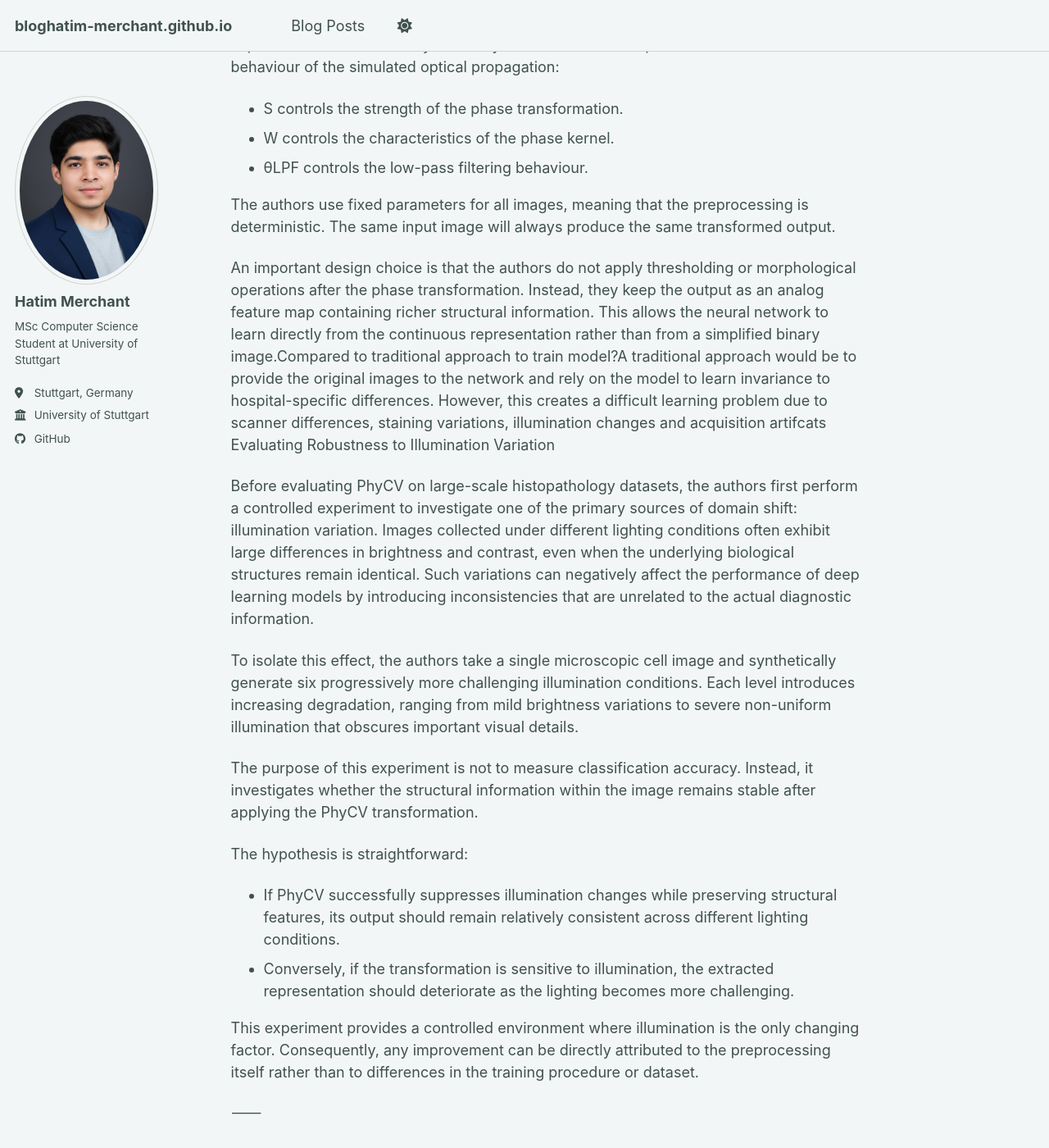
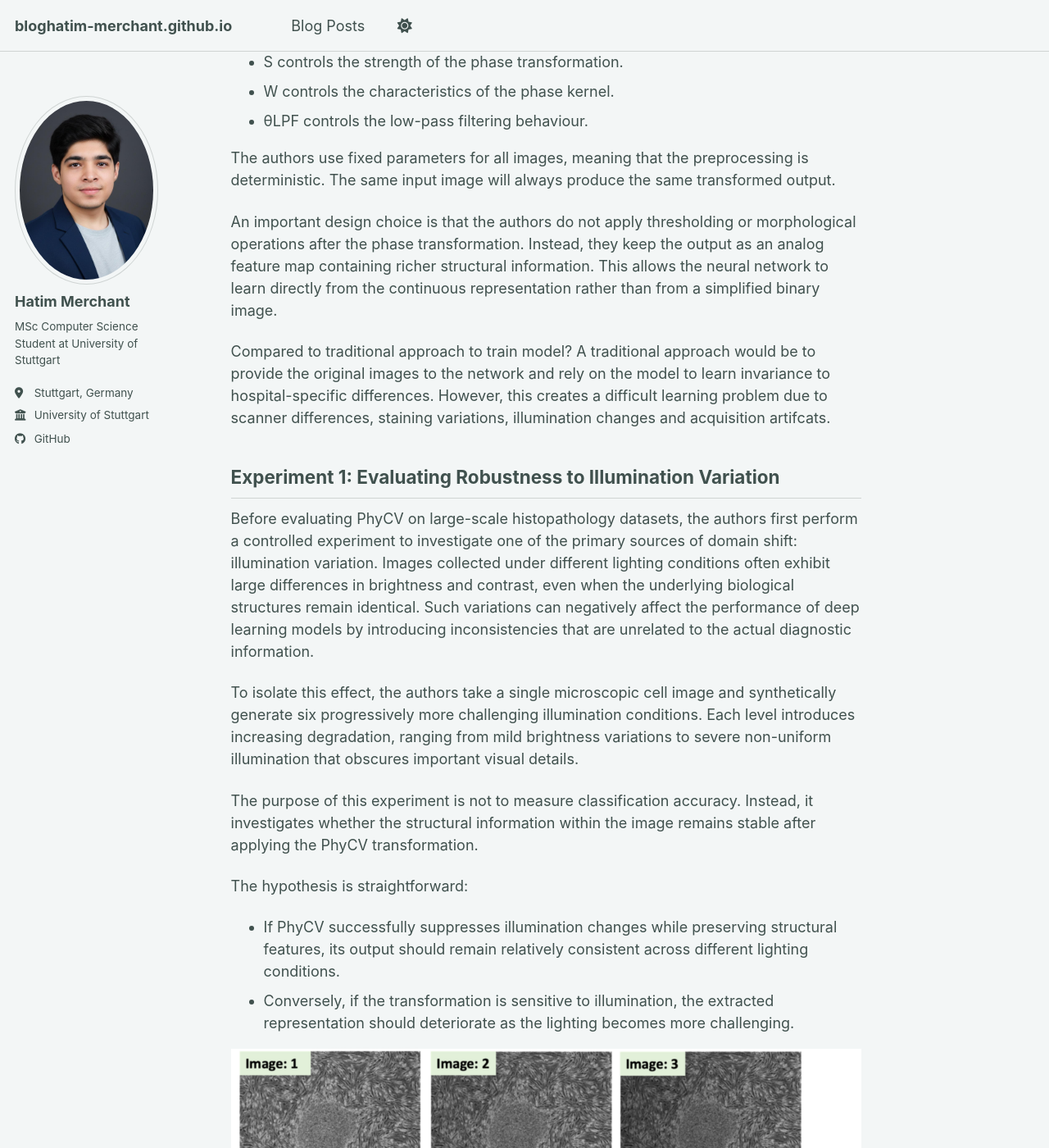
Before and after one commit to Hatim-Merchant/bloghatim-merchant.github.io, a Jekyll site: the page built from _posts/2026-07-26-blog-post-1.md, in a window 1280 px wide and 1400 px high, scrolled down 10396 px. Shown: the whole window at 82% size. Built offline with Jekyll 4.4.1, drawn with Linux system fonts in a browser that asks for light colours; a style sheet for code colours, icons or effects is not loaded; some of the changed text lies outside the part shown.

Commit message:
added content

```diff
--- a/_posts/2026-07-26-blog-post-1.md
+++ b/_posts/2026-07-26-blog-post-1.md
@@ -138,7 +138,7 @@ As a result, the output no longer depends primarily on how bright or colorful th
 
 This explains why the authors describe PhyCV as behaving like an equalized Laplacian rather than a conventional edge detector. A standard Laplacian would simply enhance edges, whereas PhyCV additionally normalizes the response, allowing images acquired under different lighting or staining conditions to produce much more consistent feature representations. Standardizing Medical Images at Scale for AI.pdf
 
-⸻
+
 
 ## **Why this matters for machine learning**
 
@@ -170,7 +172,7 @@ The dataset consists of 50 whole-slide images collected from five different hosp
 * **Tumor**
 * **Normal**
 
-![Figure 4: OOD Data Partitioning]({{ site.baseurl }}/images/Fig4.png)
+![Figure 4: OOD Data Partitioning]({{ site.baseurl }}/images/4.png)
 *Figure 4. Cross-hospital data partitioning for out-of-distribution (OOD) evaluation, where data from Hospitals 1–3 are used for training, Hospital 4 for validation, and Hospital 5 for testing.*
 
 Instead of learning from complete pathology slides, the model is trained on these smaller image patches, making the classification problem a binary image classification task.To evaluate generalization, the hospitals are split into distinct domains:
@@ -200,8 +202,12 @@ For the PhyCV transformation, the authors use the Phase Stretch Transform (PST)
 
 The authors use fixed parameters for all images, meaning that the preprocessing is deterministic. The same input image will always produce the same transformed output.
 
-An important design choice is that the authors do not apply thresholding or morphological operations after the phase transformation. Instead, they keep the output as an analog feature map containing richer structural information. This allows the neural network to learn directly from the continuous representation rather than from a simplified binary image.Compared to traditional approach to train model?A traditional approach would be to provide the original images to the network and rely on the model to learn invariance to hospital-specific differences. However, this creates a difficult learning problem due to scanner differences, staining variations, illumination changes and acquisition artifcats
-Evaluating Robustness to Illumination Variation
+An important design choice is that the authors do not apply thresholding or morphological operations after the phase transformation. Instead, they keep the output as an analog feature map containing richer structural information. This allows the neural network to learn directly from the continuous representation rather than from a simplified binary image.
+
+Compared to traditional approach to train model?
+A traditional approach would be to provide the original images to the network and rely on the model to learn invariance to hospital-specific differences. However, this creates a difficult learning problem due to scanner differences, staining variations, illumination changes and acquisition artifcats.
+
+## Experiment 1: Evaluating Robustness to Illumination Variation
 
 Before evaluating PhyCV on large-scale histopathology datasets, the authors first perform a controlled experiment to investigate one of the primary sources of domain shift: illumination variation. Images collected under different lighting conditions often exhibit large differences in brightness and contrast, even when the underlying biological structures remain identical. Such variations can negatively affect the performance of deep learning models by introducing inconsistencies that are unrelated to the actual diagnostic information.
 
@@ -214,9 +220,12 @@ The hypothesis is straightforward:
 * If PhyCV successfully suppresses illumination changes while preserving structural features, its output should remain relatively consistent across different lighting conditions.
 * Conversely, if the transformation is sensitive to illumination, the extracted representation should deteriorate as the lighting becomes more challenging.
 
+![Figure 5: Increasing illumination level changes]({{ site.baseurl }}/images/Fig5.png)
+*Figure 5. Effect of progressive information loss on a medical image. Image 1 represents the original image (0% information loss), while Images 2–6 illustrate increasing levels of information loss (20%, 40%, 60%, 80%, and 100%, respectively). As the degree of information loss increases, image intensity and structural details are progressively degraded, demonstrating the impact of information degradation on visual quality and the preservation of diagnostically relevant features.*
+
 This experiment provides a controlled environment where illumination is the only changing factor. Consequently, any improvement can be directly attributed to the preprocessing itself rather than to differences in the training procedure or dataset.
 
-⸻
+
 
 ## **Measuring Information Preservation**
 
@@ -241,7 +250,7 @@ This visual consistency suggests that PhyCV successfully standardizes the input
 
 (Insert Fig: Original patches vs PhyCV outputs)
 
-⸻
+
 
 ## **Experimental Results**
 
@@ -271,7 +280,7 @@ Among these methods, ContriMix achieves the highest reported accuracy (94.6%). H
 
 PhyCV therefore occupies an interesting position in the comparison. It does not achieve the absolute best performance, but it delivers competitive results while remaining remarkably simple to integrate into existing pipelines.
 
-⸻
+
 
 ## **Why does PhyCV work?**
 
@@ -288,7 +297,7 @@ PhyCV removes much of this unnecessary variability before training begins. Conse
 
 Rather than making the classifier more complicated, the authors simplify the learning problem itself.
 
-⸻
+
 
 ## **Strengths and Limitations**
 
@@ -306,7 +315,7 @@ Second, the quality of the transformation depends on manually selected parameter
 
 Finally, although PhyCV substantially outperforms the ERM baseline, it does not achieve the highest accuracy reported in the comparison. Data augmentation methods such as ContriMix still obtain slightly better OOD performance, indicating that preprocessing alone may not completely solve domain shift.
 
-⸻
+
 
 ## **Future Directions**
 
@@ -320,7 +329,7 @@ The preprocessing parameters used in this work are fixed and manually selected.
 
 Finally, evaluating PhyCV on larger multi-center clinical datasets would provide stronger evidence of its effectiveness in real-world deployment scenarios.
 
-⸻
+
 
 ## **Conclusion**
 
```
Also changed, not shown: other parts of _posts/2026-07-26-blog-post-1.md (+3 -1 lines), images/7.png (deleted), images/Fig5.png (renamed from images/Fig4.png).
